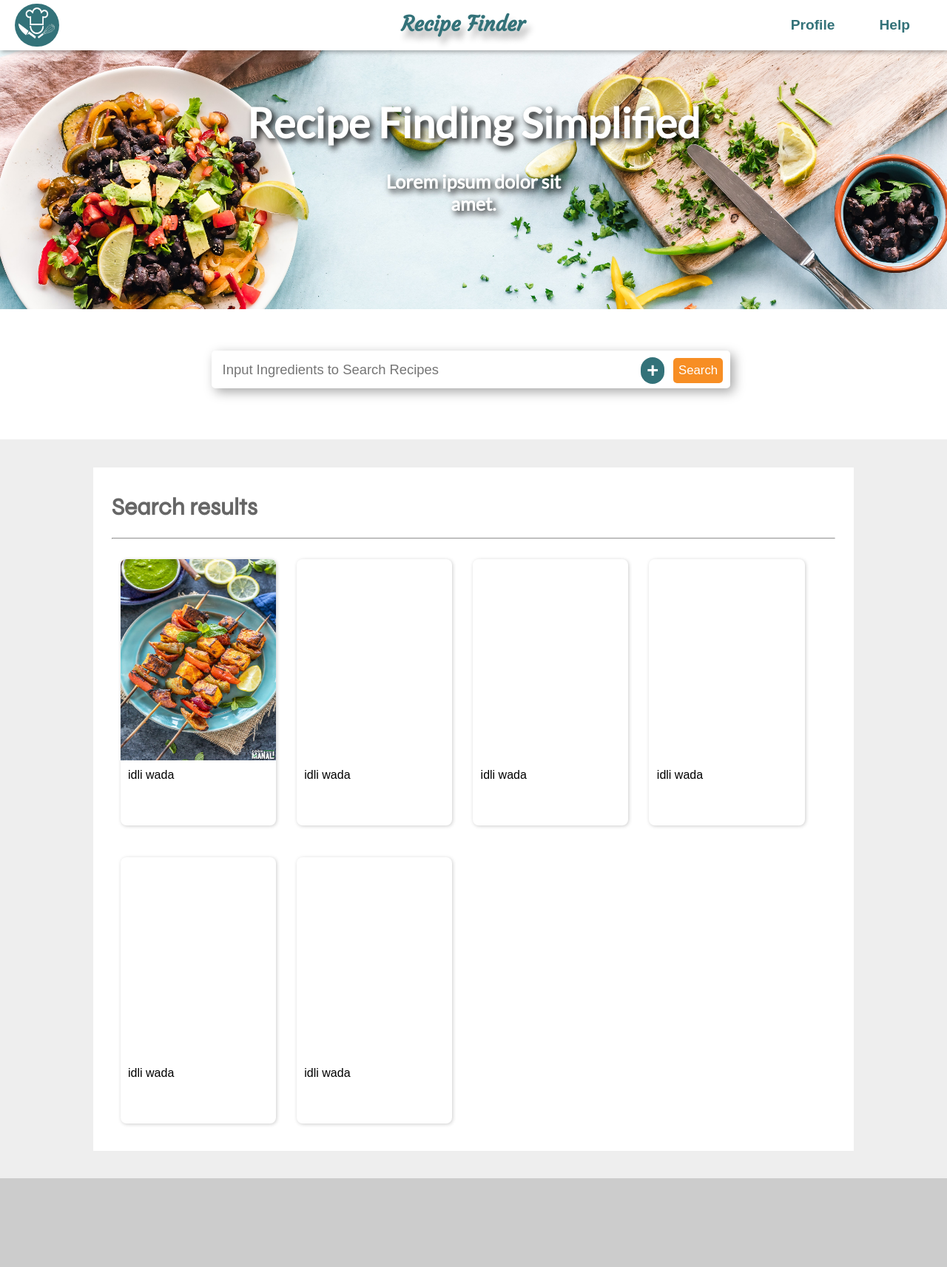
After one commit to TejasV58/RECIPE_FINDER, a PHP site: page /home.php in a window 1280 px wide. The commit adds this page. Shown: the whole page at 74% size. Run offline with PHP 8.4, Linux system fonts and the light colour scheme; some libraries are stand-ins or nearby versions.

Commit message:
php adding...

```diff
--- a/AddRecipes.html
+++ b/AddRecipes.php
@@ -22,7 +22,7 @@
      <!-- NAVBAR START -->
      <div class='navbar'>
         <div >
-            <a href="home.html"><img src="images/logo.png" width="60px" height="58px" alt="logo" class="logo"></a>
+            <a href="home.php"><img src="images/logo.png" width="60px" height="58px" alt="logo" class="logo"></a>
         </div>
         <div class="name nav-item nohover">Recipe Finder</div>
         <div class="nav" >
--- a/Script.js
+++ b/Script.js
@@ -134,9 +134,9 @@ function removeimage(i)
 //Feed Back Form popup
 function feedbackFormOpen()
 {
-    document.getElementById('box').style.visibility="visible";
+    document.getElementById('review-box').style.visibility="visible";
 }
 function feedbackFormClose()
 {
-    document.getElementById('box').style.visibility="hidden";
+    document.getElementById('review-box').style.visibility="hidden";
 }
--- /dev/null
+++ b/footer.php
@@ -0,0 +1,4 @@
+<!--FOOTER-->
+<div class=footer>
+</div>
+<!-- FOOTER END -->
--- a/home.html
+++ b/header.php
@@ -18,13 +18,13 @@
     <script src="Script.js"></script>
     <script src="https://kit.fontawesome.com/a77f5500d1.js" crossorigin="anonymous"></script>
 
-
 </head>
 <body>
+
         <!-- NAVBAR START -->
         <div class='navbar'>
             <div >
-                <a href="home.html"><img src="images/logo.png" width="60px" height="58px" alt="logo" class="logo"></a>
+                <a href="home.php"><img src="images/logo.png" width="60px" height="58px" alt="logo" class="logo"></a>
             </div>
             <div class="name nav-item nohover">Recipe Finder</div>
             <div class="nav" >
--- /dev/null
+++ b/home.php
@@ -0,0 +1,80 @@
+<!DOCTYPE html>
+<html lang="en">
+<head>
+    <title>Recipe Finder | Homepage</title>
+</head>
+
+<?php
+    require "header.php";
+?>
+
+<body>
+        <!-- WALLPAPER START -->
+        <div class="background">
+            <div class="description">
+                Recipe Finding Simplified
+                <p class="small-desc description">Lorem ipsum dolor sit amet.</p>
+            </div>
+        </div>
+        <!-- WALLPAPER END -->
+
+        <!-- SEARCHBOX START-->
+        <div class="search-container">
+            <form action="javascript:void(0)" autocomplete="off">
+                    <input class=search type="text" id="items" placeholder="Input Ingredients to Search Recipes">
+                    <button class="additem" onclick="addItem()">+</button>
+                    <button class="searchbtn">Search</button>
+            </form>
+            <div  class="items-list">
+                <span class="items" id="itemAdded" style="display:none;">item<button onclick="removeItem('item')">X</button></span>
+            </div>
+        </div>
+        <!-- SEARCHBOX END-->
+
+
+        <!-- Search Result Start -->
+        <div class="page">
+            <div class="search-result">
+                <h1 class="heading1">Search results</h1>
+                <hr>
+                <div class="results">
+                    <img src="images/recipe.jpg" alt="" class="image">
+                    <div class="recipe-desc">idli wada</div>
+                    <p class="rating">
+                        <i class="fa fa-star" aria-hidden="true"></i>
+                        <i class="fa fa-star" aria-hidden="true"></i>
+                        <i class="fa fa-star" aria-hidden="true"></i>
+                        <i class="fa fa-star" aria-hidden="true"></i>
+                        <i class="fa fa-star star-null" aria-hidden="true"></i>
+                    </p>
+                </div>
+                <div class="results">
+                    <div class=image></div>
+                    <div class="recipe-desc">idli wada</div>
+                </div>
+                <div class="results">
+                    <div class=image></div>
+                    <div class="recipe-desc">idli wada</div>
+                </div>
+                <div class="results">
+                    <div class=image></div>
+                    <div class="recipe-desc">idli wada</div>
+                </div>
+                <div class="results">
+                    <div class=image></div>
+                    <div class="recipe-desc">idli wada</div>
+                </div>
+                <div class="results">
+                    <div class=image></div>
+                    <div class="recipe-desc">idli wada</div>
+                </div>
+            </div>
+        </div>
+        <!-- Search Result End -->
+
+<?php
+    require "footer.php";
+?>
+
+</body>
+</html>
--- /dev/null
+++ b/includes/dbh.php
@@ -0,0 +1,6 @@
+<?php
+
+$servername = "localhost";
+$DbUsername = "root";
+$Dbpassword = "";
+$Dbname = ""
--- a/more details.css
+++ b/more details.css
@@ -176,7 +176,7 @@ input[type=checkbox]{
 
 }
 
-.box{
+.rbox{
     position: fixed;
     width: 100%;
     height: 100%;
@@ -251,7 +251,7 @@ input[type=checkbox]{
 textarea::placeholder{
     font-size: 18px;
 }
-.cross
+.rcross
 {
     color:rgba(0,0,0,0.35);
     font-weight:800;
@@ -262,7 +262,7 @@ textarea::placeholder{
     font-family: 'Baloo Tamma 2', cursive;
     cursor:pointer;
 }
-.cross:hover
+.rcross:hover
 {
     color:black;
 }
--- a/profile.html
+++ b/profile.php
@@ -24,9 +24,9 @@
 
     <div class='navbar'>
         <div >
-            <a href="home.html"><img src="images/logo.png" width="60px" height="58px" alt="logo" class="logo"></a>
+            <a href="home.php"><img src="images/logo.png" width="60px" height="58px" alt="logo" class="logo"></a>
         </div>
-        <div class="name nav-item">Recipe Finder</div>
+        <div class="name nav-item nohover">Recipe Finder</div>
         <div class="nav" >
             <a href="#"><h2 class="nav-item" onclick="popup()" style="visibility:hidden;">Profile</h2></a>
             <a href="#"><h2 class="nav-item">Help</h2></a>
@@ -41,7 +41,7 @@
             </div>
             <div class=profilecontents>
                 <p class=profilename>Sanika Kulkarni</p>
-                 5 <span><i class="fas fa-utensils"></i></span><button class=recipe-btn ><a href="AddRecipes.html">Add Recipe</a></button>
+                 5 <span><i class="fas fa-utensils"></i></span><button class=recipe-btn ><a href="AddRecipes.php">Add Recipe</a></button>
             </div>
             <div class=editprofile>
                 <button class=editprofile-btn onclick=editopen()>Edit Profile</button>
--- a/profilecss.css
+++ b/profilecss.css
@@ -2,6 +2,10 @@
     z-index:1;
 }
 
+
+.nohover:hover{
+    color:#337279;
+}
 
 body{
     background:#eee;
```
Also changed, not shown: other parts of header.php (+0 -69 lines), index.php (+4 -6 lines), more details.php (renamed from more details.html, +7 -19 lines), includes/signup.php (added), 2 other files.
